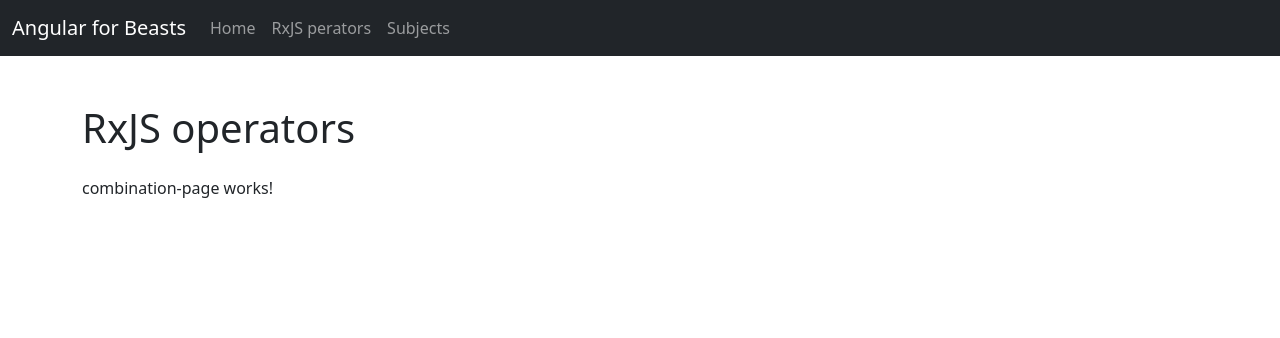
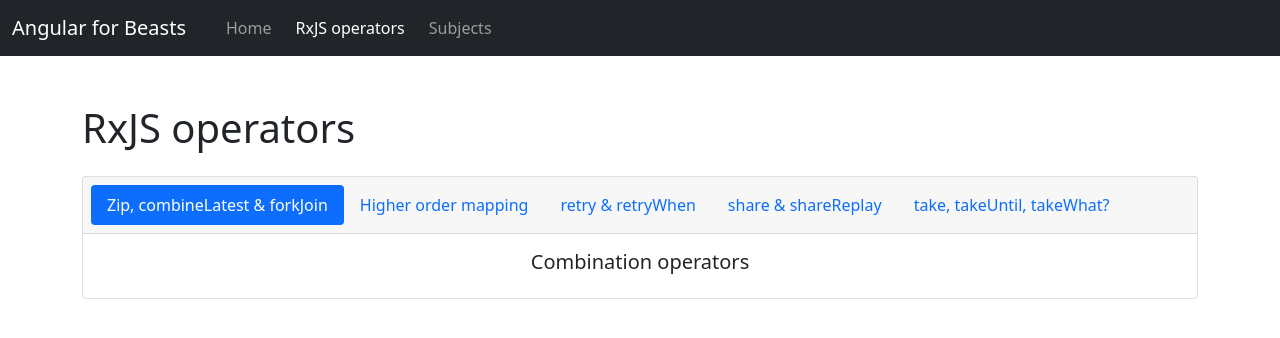
Before and after one commit to riccardoFasan/angularForBeasts, an Angular app: page /operators/combination in a window 1280 px wide. Shown: the top 338 px of the page. Built offline with nearby package versions, Linux system fonts and the light colour scheme.

Commit message:
feat: operatos inner navigation

```diff
--- a/src/app/app-routing.module.ts
+++ b/src/app/app-routing.module.ts
@@ -15,6 +15,10 @@ const routes: Routes = [
   {
     path: '',
     pathMatch: 'full',
+    redirectTo: 'home',
+  },
+  {
+    path: 'home',
     component: HomePageComponent,
   },
   {
--- a/src/app/pages/operators-page/operators-page.component.html
+++ b/src/app/pages/operators-page/operators-page.component.html
@@ -1,4 +1,18 @@
 <h1>RxJS operators</h1>
-<div class="mt-4">
-  <router-outlet></router-outlet>
+<div class="mt-4 card text-center">
+  <div class="card-header">
+    <ul class="nav nav-pills card-header-pills">
+      <li class="nav-item" *ngFor="let page of pages">
+        <a
+          class="nav-link"
+          [routerLinkActive]="'active'"
+          [routerLink]="[page.path]"
+          >{{ page.title }}</a
+        >
+      </li>
+    </ul>
+  </div>
+  <div class="card-body">
+    <router-outlet></router-outlet>
+  </div>
 </div>
--- a/src/app/pages/operators-page/operators-page.component.ts
+++ b/src/app/pages/operators-page/operators-page.component.ts
@@ -3,13 +3,18 @@ import { Component, OnInit } from '@angular/core';
 @Component({
   selector: 'app-operators-page',
   templateUrl: './operators-page.component.html',
-  styleUrls: ['./operators-page.component.css']
+  styleUrls: ['./operators-page.component.css'],
 })
 export class OperatorsPageComponent implements OnInit {
+  pages: { path: string; title: string }[] = [
+    { path: 'combination', title: 'Zip, combineLatest & forkJoin' },
+    { path: 'mapping', title: 'Higher order mapping' },
+    { path: 'retry', title: 'retry & retryWhen' },
+    { path: 'share', title: 'share & shareReplay' },
+    { path: 'take', title: 'take, takeUntil, takeWhat?' },
+  ];
 
-  constructor() { }
+  constructor() {}
 
-  ngOnInit(): void {
-  }
-
+  ngOnInit(): void {}
 }
--- a/src/app/pages/operators/combination-page/combination-page.component.html
+++ b/src/app/pages/operators/combination-page/combination-page.component.html
@@ -1 +1 @@
-<p>combination-page works!</p>
+<h5 class="card-title">Combination operators</h5>
--- a/src/app/pages/operators/mapping-page/mapping-page.component.html
+++ b/src/app/pages/operators/mapping-page/mapping-page.component.html
@@ -1 +1 @@
-<p>mapping-page works!</p>
+<h5 class="card-title">Higher order mapping</h5>
--- a/src/app/pages/operators/retry-page/retry-page.component.html
+++ b/src/app/pages/operators/retry-page/retry-page.component.html
@@ -1 +1 @@
-<p>retry-page works!</p>
+<h5 class="card-title">retry & retryWhen</h5>
--- a/src/app/pages/operators/share-page/share-page.component.html
+++ b/src/app/pages/operators/share-page/share-page.component.html
@@ -1 +1 @@
-<p>share-page works!</p>
+<h5 class="card-title">share & shareReplay</h5>
--- a/src/app/pages/operators/take-page/take-page.component.html
+++ b/src/app/pages/operators/take-page/take-page.component.html
@@ -1 +1 @@
-<p>take-page works!</p>
+<h5 class="card-title">take, takeUntil, takeWhat?</h5>
--- a/src/app/shared/components/header/header.component.html
+++ b/src/app/shared/components/header/header.component.html
@@ -14,15 +14,14 @@
         <span class="navbar-toggler-icon"></span>
       </button>
       <div class="collapse navbar-collapse">
-        <ul class="navbar-nav">
-          <li class="nav-item">
-            <a class="nav-link" [routerLink]="['']">Home</a>
-          </li>
-          <li class="nav-item">
-            <a class="nav-link" [routerLink]="['operators']">RxJS perators</a>
-          </li>
-          <li class="nav-item">
-            <a class="nav-link" [routerLink]="['subjects']">Subjects</a>
+        <ul class="navbar-nav ms-3">
+          <li class="nav-item me-2" *ngFor="let page of pages">
+            <a
+              class="nav-link"
+              [routerLinkActive]="'active'"
+              [routerLink]="[page.path]"
+              >{{ page.title }}</a
+            >
           </li>
         </ul>
       </div>
--- a/src/app/shared/components/header/header.component.ts
+++ b/src/app/shared/components/header/header.component.ts
@@ -3,13 +3,16 @@ import { Component, OnInit } from '@angular/core';
 @Component({
   selector: 'app-header',
   templateUrl: './header.component.html',
-  styleUrls: ['./header.component.css']
+  styleUrls: ['./header.component.css'],
 })
 export class HeaderComponent implements OnInit {
+  pages: { path: string; title: string }[] = [
+    { path: 'home', title: 'Home' },
+    { path: 'operators', title: 'RxJS operators' },
+    { path: 'subjects', title: 'Subjects' },
+  ];
 
-  constructor() { }
+  constructor() {}
 
-  ngOnInit(): void {
-  }
-
+  ngOnInit(): void {}
 }
```
